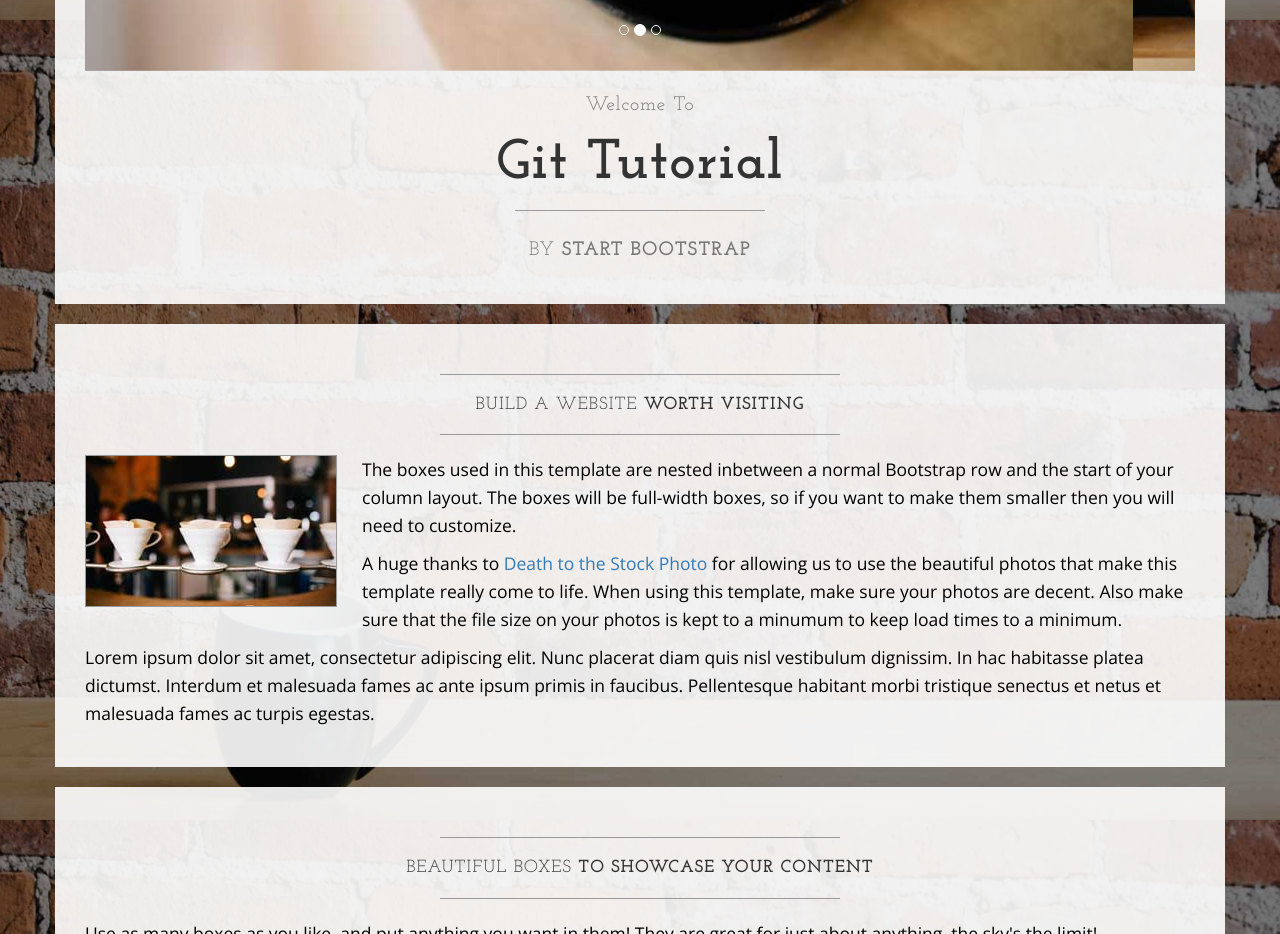
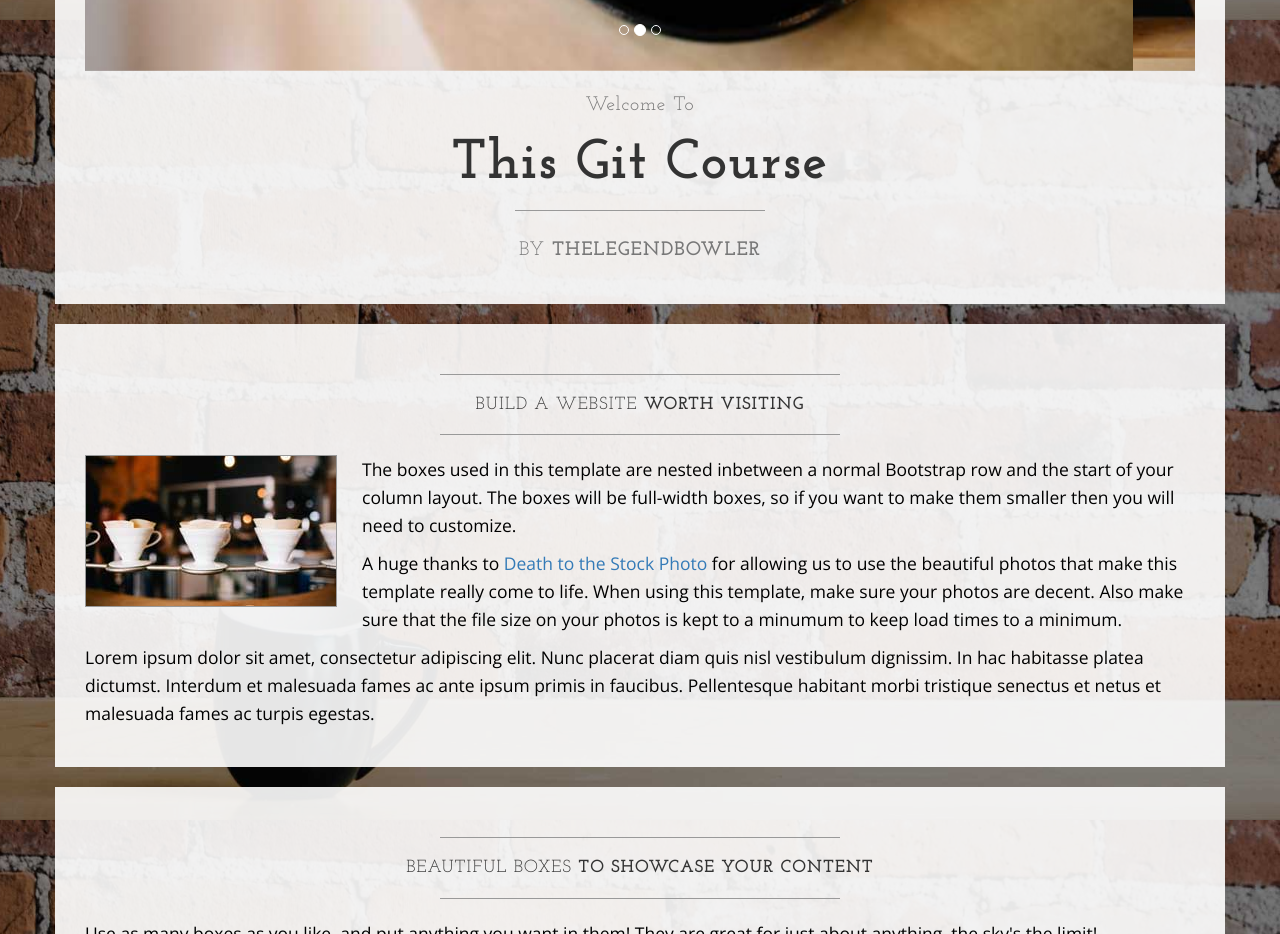
Before and after one commit to Thelegendbowler/Appsandstuff, a plain HTML site: page index.html in a window 1280 px wide. Shown: the part 780-1714 px from the top of the page. Drawn offline with nearby package versions, Linux system fonts and the light colour scheme.

Commit message:
changed items after carousel

```diff
--- a/index.html
+++ b/index.html
@@ -108,11 +108,11 @@
                     <h2 class="brand-before">
                         <small>Welcome to</small>
                     </h2>
-                    <h1 class="brand-name">Git Tutorial</h1>
+                    <h1 class="brand-name">This Git Course</h1>
                     <hr class="tagline-divider">
                     <h2>
                         <small>By
-                            <strong>Start Bootstrap</strong>
+                            <strong>Thelegendbowler</strong>
                         </small>
                     </h2>
                 </div>
```
